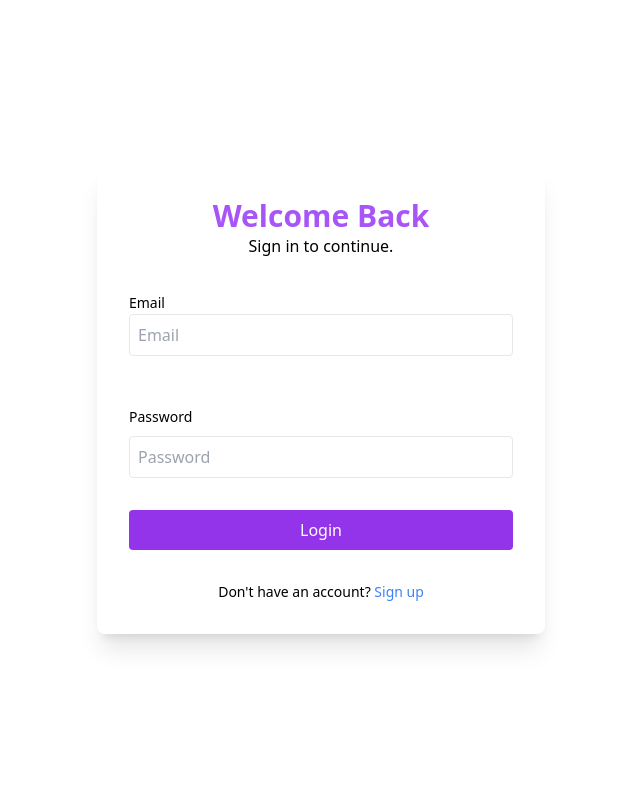
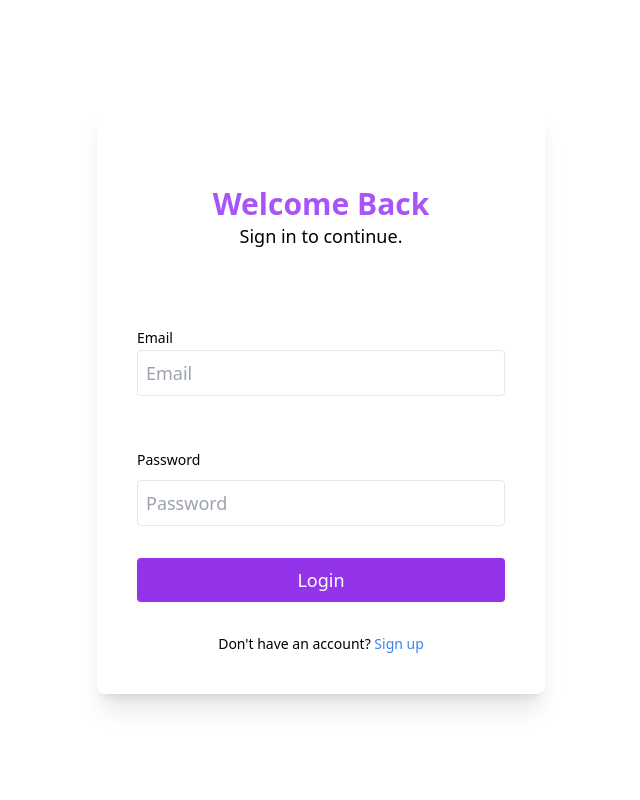
Before and after one commit to Yourfavdarkskinnedguy/gemini-chatbot, a Python web app: template templates/login.html in a window 1280 px wide. Shown: the whole page, without its empty margins (319-959 px from the left). Run offline with Jinja, Linux system fonts and the light colour scheme; the template is opened without the code that fills it, so the values that code supplies are empty; some libraries are stand-ins or nearby versions.

Commit message:
added responsivesness for mobile

```diff
--- a/templates/chatbot.html
+++ b/templates/chatbot.html
@@ -3,6 +3,7 @@
 
 <head>
     <meta charset="UTF-8">
+    <meta name="viewport" content="width=device-width, initial-scale=1">
     <title>Daniel's Chatbot</title>
     <link rel="stylesheet" href="{{ url_for('static', filename='style.css') }}">
     <script src="https://cdn.tailwindcss.com"></script>
--- a/templates/login.html
+++ b/templates/login.html
@@ -2,6 +2,7 @@
 <html lang="en">
 <head>
     <meta charset="UTF-8">
+    <meta name="viewport" content="width=device-width, initial-scale=1">
     <title>Login</title>
     <script src="https://cdn.tailwindcss.com"></script>
     <script src="https://www.gstatic.com/firebasejs/9.6.1/firebase-app-compat.js"></script>
@@ -18,20 +19,20 @@
 
 
 
-<div class="flex flex-col items-center justify-center min-h-screen p-4 bg-background dark:bg-gray-800">
+<div class="flex flex-col items-center justify-center min-h-screen p-4 bg-background sm:p-6 md:p-10 text-base sm:text-lg">
 
 
-    <div class="w-full max-w-md p-8 space-y-8 bg-card rounded-lg shadow-xl dark:bg-gray-700">
+    <div class="w-full max-w-md p-8 space-y-8 bg-card rounded-lg shadow-xl sm:p-6 md:p-10 text-base sm:text-lg">
 
-    <div class="text-center">
-    <h1 class="text-3xl font-bold text-primary text-purple-500 dark:text-purple-400 font-bold">Welcome Back</h1><p class="text-muted-foreground dark:text-gray-300">Sign in to continue.</p>
+    <div class="text-center sm:p-6 md:p-10 text-base sm:text-lg">
+    <h1 class="text-3xl font-bold text-primary text-purple-500 ">Welcome Back</h1><p class="text-muted-foreground">Sign in to continue.</p>
     </div>
 
 
 
 
 
-      <div class="space-y-2">
+      <div class="space-y-2 ">
 
     <form onsubmit="handleLoginSubmit(event)">
 
--- a/templates/signup.html
+++ b/templates/signup.html
@@ -4,6 +4,7 @@
 
 <head>
     <meta charset="UTF-8">
+    <meta name="viewport" content="width=device-width, initial-scale=1">
     <title>Sign Up</title>
     <script src="https://cdn.tailwindcss.com"></script>
     <script src="https://www.gstatic.com/firebasejs/9.6.1/firebase-app-compat.js"></script>
--- a/templates/unauthorized.html
+++ b/templates/unauthorized.html
@@ -1,9 +1,12 @@
 <!DOCTYPE html>
 <html lang="en">
+
 <head>
   <meta charset="UTF-8">
+  <meta name="viewport" content="width=device-width, initial-scale=1">
   <title>Unauthorized</title>
   <script src="https://cdn.tailwindcss.com"></script>
+
 </head>
 <body class="bg-red-50 dark:bg-gray-900 text-gray-800 dark:text-white flex items-center justify-center h-screen">
   <div class="text-center">
```
